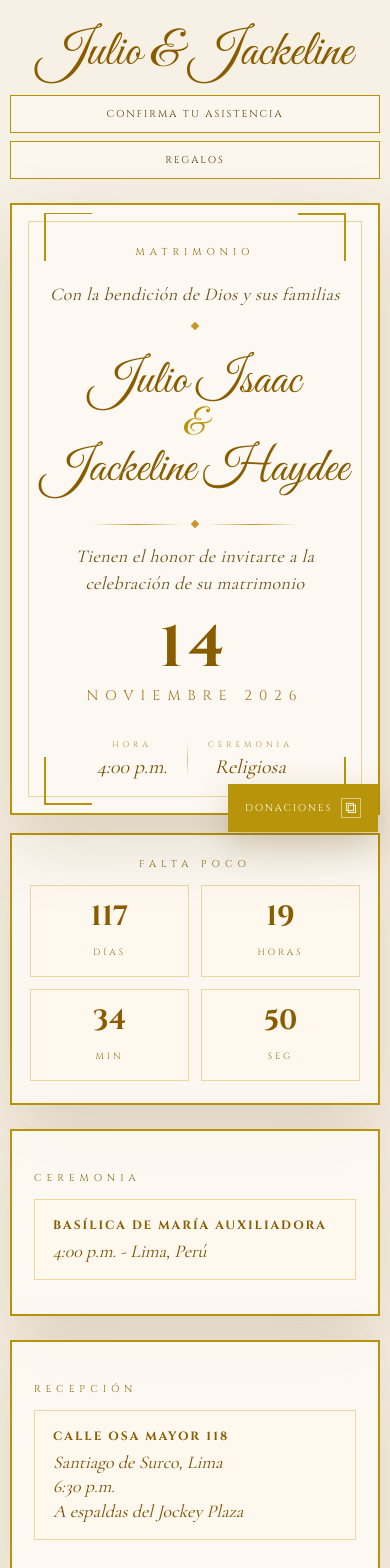
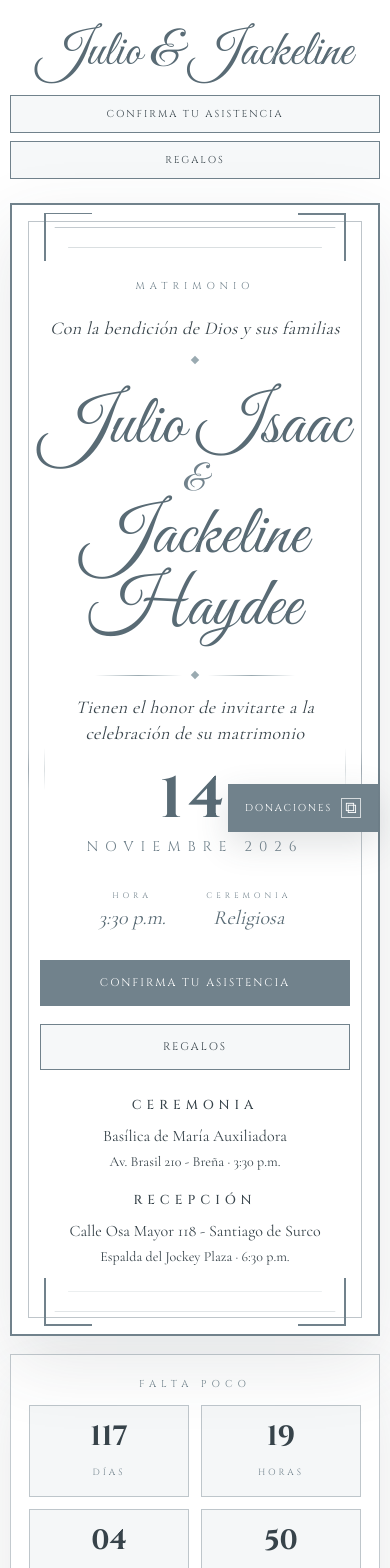
Before and after one commit to ddvloayza/matriapp, a Next.js app: page / in a window 390 px wide. Shown: the top 1568 px of the page. Built offline with nearby package versions, Linux system fonts and the light colour scheme.

Commit message:
Update wedding invitation design and ceremony time

```diff
--- a/app/countdown.tsx
+++ b/app/countdown.tsx
@@ -2,7 +2,7 @@
 
 import { useEffect, useState } from "react";
 
-const weddingDate = new Date("2026-11-14T16:00:00-05:00").getTime();
+const weddingDate = new Date("2026-11-14T15:30:00-05:00").getTime();
 
 function getRemainingTime() {
   const diff = Math.max(0, weddingDate - Date.now());
--- a/app/globals.css
+++ b/app/globals.css
@@ -1,13 +1,13 @@
 :root {
-  --paper: #fdf9f2;
-  --paper-deep: #fff8ee;
-  --cream: #f5f0e6;
-  --gold: #b8940a;
-  --gold-soft: #d4a832;
-  --ink: #5a3c00;
-  --muted: #8f711d;
-  --line: rgba(212, 168, 50, 0.42);
-  --shadow: 0 26px 70px rgba(94, 63, 5, 0.16);
+  --paper: #ffffff;
+  --paper-deep: #f5f7f8;
+  --cream: #eef1f2;
+  --gold: #71828c;
+  --gold-soft: #aebbc1;
+  --ink: #37434a;
+  --muted: #71828c;
+  --line: rgba(113, 130, 140, 0.42);
+  --shadow: 0 26px 70px rgba(55, 67, 74, 0.12);
   --font-cinzel: "Cinzel", Georgia, serif;
   --font-cormorant: "Cormorant Garamond", Georgia, serif;
   --font-great-vibes: "Great Vibes", "Brush Script MT", cursive;
@@ -24,7 +24,7 @@ html {
 body {
   margin: 0;
   min-height: 100vh;
-  background: #f7f0e5;
+  background: #ffffff;
   color: var(--ink);
   font-family: var(--font-cormorant), serif;
 }
@@ -55,7 +55,7 @@ a {
 }
 
 .brand {
-  color: #8a5c00;
+  color: #596b75;
   font-family: var(--font-great-vibes), cursive;
   font-size: clamp(30px, 5vw, 42px);
   line-height: 1;
@@ -73,7 +73,7 @@ a {
 .navLinks a,
 .button {
   border: 1.5px solid var(--gold);
-  background: rgba(253, 249, 242, 0.74);
+  background: rgba(245, 247, 248, 0.82);
   color: var(--ink);
   cursor: pointer;
   display: inline-flex;
@@ -100,7 +100,7 @@ a {
 .button.primary,
 .navLinks a:hover {
   background: var(--gold);
-  color: var(--paper);
+  color: #ffffff;
 }
 
 .button:hover {
@@ -117,11 +117,15 @@ a {
   grid-template-columns: 1fr;
 }
 
+.invitationPage {
+  width: min(1240px, calc(100% - 32px));
+}
+
 .invitationCard,
 .panel {
   position: relative;
   border: 2px solid var(--gold);
-  background: rgba(253, 249, 242, 0.96);
+  background: rgba(255, 255, 255, 0.98);
   box-shadow: var(--shadow);
 }
 
@@ -130,14 +134,289 @@ a {
   align-content: center;
   width: 100%;
   min-height: 760px;
+  overflow: hidden;
   padding: 74px 62px 62px;
   text-align: center;
 }
 
+.invitationCard::before,
+.invitationCard::after {
+  content: "";
+  position: absolute;
+  pointer-events: none;
+}
+
+.invitationCard::before {
+  inset: 26px 48px;
+  border: 1px solid var(--line);
+  clip-path: polygon(12% 0, 88% 0, 100% 50%, 88% 100%, 12% 100%, 0 50%);
+}
+
+.invitationCard::after {
+  inset: 48px 76px;
+  border: 1px solid rgba(113, 130, 140, 0.26);
+  clip-path: polygon(11% 0, 89% 0, 100% 50%, 89% 100%, 11% 100%, 0 50%);
+}
+
+.invitationContent {
+  position: relative;
+  z-index: 1;
+  width: min(820px, 100%);
+  margin: 0 auto;
+  padding: 18px 0 0;
+}
+
+.introText {
+  width: min(620px, 100%);
+  margin: 0 auto;
+  color: var(--ink);
+  font-size: 19px;
+  font-weight: 600;
+  line-height: 1.45;
+}
+
+.announcement {
+  margin: 16px 0 18px;
+  color: var(--muted);
+  font-family: var(--font-cinzel), serif;
+  font-size: 18px;
+  letter-spacing: 5px;
+}
+
+.weekday,
+.monthBlock {
+  margin: 0;
+  color: var(--ink);
+  font-family: var(--font-cinzel), serif;
+  letter-spacing: 7px;
+  text-transform: uppercase;
+}
+
+.weekday {
+  font-size: 14px;
+}
+
+.monthBlock {
+  display: grid;
+  gap: 8px;
+  font-size: 15px;
+}
+
+.monthBlock small {
+  font-size: 12px;
+  letter-spacing: 7px;
+}
+
+.eventSummary {
+  display: grid;
+  grid-template-columns: 1fr 1fr;
+  gap: 42px;
+  margin: 36px auto 24px;
+}
+
+.eventSummary h2 {
+  margin: 0 0 12px;
+  color: var(--ink);
+  font-family: var(--font-cinzel), serif;
+  font-size: 13px;
+  font-weight: 500;
+  letter-spacing: 5px;
+  text-transform: uppercase;
+}
+
+.eventSummary p {
+  margin: 5px 0;
+  color: var(--ink);
+  font-size: 16px;
+  line-height: 1.25;
+}
+
+.eventSummary small {
+  color: var(--ink);
+  font-size: 14px;
+}
+
+.dressCode {
+  display: grid;
+  gap: 7px;
+  width: min(560px, 100%);
+  margin: 0 auto;
+  padding-top: 22px;
+  border-top: 2px solid var(--line);
+}
+
+.dressCode p {
+  margin: 0;
+  color: var(--ink);
+  font-family: var(--font-cinzel), serif;
+  font-size: 13px;
+  letter-spacing: 5px;
+  text-transform: uppercase;
+}
+
+.dressCode span {
+  color: var(--ink);
+  font-size: 15px;
+  line-height: 1.3;
+}
+
+.invitationActions {
+  display: grid;
+  grid-template-columns: 1fr 1fr;
+  gap: 12px;
+  width: min(620px, 100%);
+  margin: 30px auto 0;
+  text-align: center;
+}
+
+.invitationActions .button {
+  width: 100%;
+}
+
+.compactEventSummary {
+  width: min(720px, 100%);
+  margin-top: 28px;
+}
+
+.pillButton {
+  display: inline-flex;
+  align-items: center;
+  justify-content: center;
+  min-height: 46px;
+  border-radius: 999px;
+  background: var(--gold);
+  color: #ffffff;
+  padding: 12px 26px;
+  font-family: var(--font-cinzel), serif;
+  font-size: 12px;
+  letter-spacing: 3px;
+  text-decoration: none;
+  text-transform: uppercase;
+}
+
+.qrLink {
+  display: grid;
+  justify-items: center;
+  color: var(--ink);
+  text-align: center;
+  text-decoration: none;
+}
+
+.fakeQr {
+  width: 116px;
+  aspect-ratio: 1;
+  border: 2px solid var(--line);
+  border-radius: 8px;
+  background:
+    linear-gradient(90deg, var(--ink) 10px, transparent 10px) 12px 12px / 22px 22px,
+    linear-gradient(var(--ink) 10px, transparent 10px) 12px 12px / 22px 22px,
+    linear-gradient(90deg, transparent 8px, var(--ink) 8px 14px, transparent 14px) 0 0 / 28px 28px,
+    linear-gradient(transparent 8px, var(--ink) 8px 14px, transparent 14px) 0 0 / 28px 28px,
+    #ffffff;
+}
+
+.qrLink strong {
+  margin-top: 8px;
+  font-family: var(--font-cinzel), serif;
+  font-size: 10px;
+  letter-spacing: 4px;
+  text-transform: uppercase;
+}
+
+.qrLink small {
+  width: 150px;
+  font-size: 13px;
+  line-height: 1.2;
+}
+
+.flowerCluster {
+  position: absolute;
+  z-index: 2;
+  width: 180px;
+  height: 170px;
+  pointer-events: none;
+}
+
+.flowerTop {
+  top: -20px;
+  left: -20px;
+}
+
+.flowerBottom {
+  right: -20px;
+  bottom: -20px;
+  transform: rotate(180deg);
+}
+
+.flowerCluster i {
+  position: absolute;
+  display: block;
+  border-radius: 50%;
+  background: #6f8794;
+  box-shadow: inset 0 0 0 8px rgba(255, 255, 255, 0.12);
+}
+
+.flowerCluster i::after {
+  content: "";
+  position: absolute;
+  inset: 28%;
+  border-radius: 50%;
+  border: 8px solid rgba(38, 49, 58, 0.2);
+}
+
+.flowerCluster i:nth-child(1) {
+  width: 96px;
+  height: 96px;
+  left: 0;
+  top: 0;
+}
+
+.flowerCluster i:nth-child(2) {
+  width: 72px;
+  height: 72px;
+  left: 96px;
+  top: 28px;
+}
+
+.flowerCluster i:nth-child(3) {
+  width: 66px;
+  height: 66px;
+  left: 36px;
+  top: 110px;
+}
+
+.flowerCluster b {
+  position: absolute;
+  display: block;
+  width: 34px;
+  height: 14px;
+  border-radius: 50%;
+  background: #7e8f98;
+  opacity: 0.82;
+}
+
+.flowerCluster b:nth-of-type(1) {
+  left: 142px;
+  top: 6px;
+  transform: rotate(24deg);
+}
+
+.flowerCluster b:nth-of-type(2) {
+  left: 138px;
+  top: 102px;
+  transform: rotate(62deg);
+}
+
+.flowerCluster b:nth-of-type(3) {
+  left: 8px;
+  top: 142px;
+  transform: rotate(114deg);
+}
+
 .countdownPanel {
   margin-top: 18px;
-  border: 2px solid var(--gold);
-  background: rgba(253, 249, 242, 0.92);
+  border: 1px solid var(--line);
+  background: rgba(255, 255, 255, 0.96);
   box-shadow: var(--shadow);
   padding: 24px 28px 28px;
   text-align: center;
@@ -160,7 +439,7 @@ a {
 }
 
 .timeBox strong {
-  color: #8a5c00;
+  color: var(--ink);
   font-family: var(--font-cinzel), serif;
   font-size: clamp(28px, 5vw, 48px);
   line-height: 1;
@@ -178,7 +457,7 @@ a {
 .innerBorder {
   position: absolute;
   inset: 16px;
-  border: 0.5px solid rgba(212, 168, 50, 0.46);
+  border: 0.5px solid rgba(113, 130, 140, 0.46);
   pointer-events: none;
 }
 
@@ -231,7 +510,7 @@ a {
 
 .eyebrow,
 .sectionTitle {
-  color: #8a6a10;
+  color: var(--muted);
   font-family: var(--font-cinzel), serif;
   font-size: 10px;
   letter-spacing: 5px;
@@ -248,7 +527,7 @@ a {
 
 .subtle {
   margin: 0;
-  color: #6b4f18;
+  color: var(--ink);
   font-size: 18px;
   font-style: italic;
   letter-spacing: 0.4px;
@@ -267,19 +546,19 @@ a {
   width: 110px;
   max-width: 28%;
   height: 0.5px;
-  background: linear-gradient(90deg, transparent, #c9922a, transparent);
+  background: linear-gradient(90deg, transparent, #9aaab1, transparent);
 }
 
 .divider span {
   width: 6px;
   height: 6px;
-  background: #c9922a;
+  background: #9aaab1;
   transform: rotate(45deg);
 }
 
 .names {
   margin: 12px 0;
-  color: #8a5c00;
+  color: #596b75;
   font-family: var(--font-great-vibes), cursive;
   font-size: clamp(48px, 8vw, 76px);
   font-weight: 400;
@@ -298,7 +577,7 @@ a {
 
 .dateBlock strong {
   display: block;
-  color: #8a5c00;
+  color: #596b75;
   font-family: var(--font-cinzel), serif;
   font-size: clamp(58px, 11vw, 82px);
   letter-spacing: 6px;
@@ -308,7 +587,7 @@ a {
 .dateBlock span {
   display: block;
   margin-top: 8px;
-  color: #a07820;
+  color: #71828c;
   font-family: var(--font-cinzel), serif;
   font-size: 14px;
   letter-spacing: 7px;
@@ -330,7 +609,7 @@ a {
 }
 
 .detailsLine small {
-  color: #b09040;
+  color: #71828c;
   font-family: var(--font-cinzel), serif;
   font-size: 8px;
   letter-spacing: 4px;
@@ -338,7 +617,7 @@ a {
 }
 
 .detailsLine span {
-  color: #7a5000;
+  color: #596b75;
   font-size: 20px;
   font-style: italic;
 }
@@ -346,7 +625,7 @@ a {
 .detailsLine i {
   width: 0.5px;
   height: 36px;
-  background: linear-gradient(180deg, transparent, rgba(201, 146, 42, 0.55), transparent);
+  background: linear-gradient(180deg, transparent, rgba(113, 130, 140, 0.55), transparent);
 }
 
 .sectionGrid {
@@ -381,7 +660,7 @@ a {
 
 .infoBox h2 {
   margin: 0 0 5px;
-  color: #8a5c00;
+  color: var(--gold);
   font-family: var(--font-cinzel), serif;
   font-size: 12px;
   letter-spacing: 2px;
@@ -391,7 +670,7 @@ a {
 
 .infoBox p {
   margin: 0;
-  color: #7a5000;
+  color: var(--ink);
   font-size: 18px;
   font-style: italic;
   line-height: 1.35;
@@ -441,7 +720,7 @@ a {
 
 .paymentCardButton:hover {
   border-color: var(--gold);
-  background: #fffaf0;
+  background: #eef1f2;
   transform: translateY(-1px);
 }
 
@@ -450,7 +729,7 @@ a {
   align-items: center;
   justify-content: space-between;
   gap: 10px;
-  color: #8a5c00;
+  color: var(--gold);
   font-family: var(--font-cinzel), serif;
   font-size: 10px;
   letter-spacing: 2.5px;
@@ -500,8 +779,8 @@ a {
 
 .paymentActions button {
   border: 1px solid var(--line);
-  background: rgba(253, 249, 242, 0.84);
-  color: #8a5c00;
+  background: rgba(245, 247, 248, 0.9);
+  color: var(--gold);
   cursor: pointer;
   display: inline-flex;
   align-items: center;
@@ -535,8 +814,8 @@ a {
   z-index: 40;
   width: 100%;
   border-top: 2px solid var(--gold);
-  background: rgba(253, 249, 242, 0.96);
-  box-shadow: 0 18px 48px rgba(94, 63, 5, 0.2);
+  background: rgba(255, 255, 255, 0.97);
+  box-shadow: 0 18px 48px rgba(55, 67, 74, 0.16);
   padding: 12px 16px;
 }
 
@@ -549,7 +828,7 @@ a {
   align-items: center;
   justify-content: center;
   gap: 14px;
-  color: #8a6a10;
+  color: var(--gold);
   font-family: var(--font-cinzel), serif;
   font-size: 9px;
   letter-spacing: 3px;
@@ -604,7 +883,7 @@ a {
 
 .footerNote p {
   margin: 0;
-  color: var(--gold);
+  color: var(--muted);
   font-family: var(--font-great-vibes), cursive;
   font-size: 34px;
 }
@@ -695,7 +974,7 @@ a {
 }
 
 .guestWelcome strong {
-  color: #8a5c00;
+  color: var(--gold);
   font-size: 26px;
   font-weight: 600;
 }
@@ -719,6 +998,19 @@ a {
 
   .invitationCard {
     min-height: auto;
+    padding: 72px 62px 54px;
+  }
+
+  .invitationCard::before {
+    inset: 28px 36px;
+  }
+
+  .invitationCard::after {
+    inset: 48px 56px;
+  }
+
+  .eventSummary {
+    gap: 24px;
   }
 
   .giftHeader .button {
@@ -752,9 +1044,120 @@ a {
     text-align: center;
   }
 
-  .invitationCard,
   .panel {
     padding: 40px 22px 34px;
+  }
+
+  .invitationCard {
+    min-height: 720px;
+    padding: 74px 28px 44px;
+  }
+
+  .invitationCard::before {
+    inset: 22px 16px;
+    clip-path: polygon(8% 0, 92% 0, 100% 50%, 92% 100%, 8% 100%, 0 50%);
+  }
+
+  .invitationCard::after {
+    inset: 42px 32px;
+    clip-path: polygon(8% 0, 92% 0, 100% 50%, 92% 100%, 8% 100%, 0 50%);
+  }
+
+  .invitationContent {
+    padding-top: 0;
+  }
+
+  .introText {
+    font-size: 16px;
+  }
+
+  .announcement {
+    font-size: 14px;
+    letter-spacing: 4px;
+  }
+
+  .names {
+    font-size: clamp(58px, 18vw, 82px);
+  }
+
+  .dateBlock {
+    gap: 28px;
+  }
+
+  .eventSummary {
+    grid-template-columns: 1fr;
+    gap: 20px;
+    margin-top: 26px;
+  }
+
+  .dressCode {
+    padding-top: 18px;
+  }
+
+  .dressCode p {
+    font-size: 11px;
+    letter-spacing: 3px;
+  }
+
+  .invitationActions {
+    grid-template-columns: 1fr;
+    gap: 18px;
+    justify-items: center;
+    text-align: center;
+  }
+
+  .pillButton {
+    width: 100%;
+    max-width: 290px;
+  }
+
+  .flowerCluster {
+    width: 118px;
+    height: 120px;
+  }
+
+  .flowerTop {
+    top: -18px;
+    left: -22px;
+  }
+
+  .flowerBottom {
+    right: -22px;
+    bottom: -18px;
+  }
+
+  .flowerCluster i:nth-child(1) {
+    width: 68px;
+    height: 68px;
+  }
+
+  .flowerCluster i:nth-child(2) {
+    width: 48px;
+    height: 48px;
+    left: 66px;
+    top: 22px;
+  }
+
+  .flowerCluster i:nth-child(3) {
+    width: 46px;
+    height: 46px;
+    left: 22px;
+    top: 74px;
+  }
+
+  .flowerCluster b:nth-of-type(1) {
+    left: 92px;
+    top: 4px;
+  }
+
+  .flowerCluster b:nth-of-type(2) {
+    left: 88px;
+    top: 72px;
+  }
+
+  .flowerCluster b:nth-of-type(3) {
+    left: 3px;
+    top: 94px;
   }
 
   .countdownPanel {
@@ -812,7 +1215,7 @@ a {
     font-size: 10px;
     letter-spacing: 1.8px;
     text-transform: uppercase;
-    box-shadow: 0 12px 34px rgba(94, 63, 5, 0.22);
+  box-shadow: 0 12px 34px rgba(55, 67, 74, 0.16);
     pointer-events: auto;
   }
 
@@ -821,7 +1224,7 @@ a {
     place-items: center;
     width: 20px;
     height: 20px;
-    border: 1px solid rgba(253, 249, 242, 0.52);
+    border: 1px solid rgba(255, 255, 255, 0.7);
     font-family: var(--font-cormorant), serif;
     font-size: 16px;
     font-style: normal;
@@ -841,8 +1244,8 @@ a {
     width: 100%;
     max-width: none;
     border-top: 2px solid var(--gold);
-    background: rgba(253, 249, 242, 0.98);
-    box-shadow: 0 18px 48px rgba(94, 63, 5, 0.2);
+    background: rgba(255, 255, 255, 0.98);
+    box-shadow: 0 18px 48px rgba(55, 67, 74, 0.16);
     padding: 10px;
     pointer-events: auto;
   }
--- a/app/page.tsx
+++ b/app/page.tsx
@@ -4,9 +4,9 @@ import FloatingPayments from "./floating-payments";
 
 export default function Home() {
   return (
-    <main className="page">
+    <main className="page invitationPage">
       <nav className="nav" aria-label="Navegación principal">
-        <div className="brand">Julio & Jackeline</div>
+        <div className="brand">Julio &amp; Jackeline</div>
         <div className="navLinks">
           <Link href="/confirmar">Confirma tu asistencia</Link>
           <Link href="/regalos">Regalos</Link>
@@ -21,7 +21,7 @@ export default function Home() {
           <Divider />
           <h1 id="titulo-boda" className="names">
             Julio Isaac
-            <span>&</span>
+            <span>&amp;</span>
             Jackeline Haydee
           </h1>
           <Divider />
@@ -35,7 +35,7 @@ export default function Home() {
           <div className="detailsLine">
             <div>
               <small>Hora</small>
-              <span>4:00 p.m.</span>
+              <span>3:30 p.m.</span>
             </div>
             <i />
             <div>
@@ -43,28 +43,32 @@ export default function Home() {
               <span>Religiosa</span>
             </div>
           </div>
+
+          <div className="invitationActions">
+            <Link className="button primary" href="/confirmar">
+              Confirma tu asistencia
+            </Link>
+            <Link className="button" href="/regalos">
+              Regalos
+            </Link>
+          </div>
+
+          <div className="eventSummary compactEventSummary">
+            <div>
+              <h2>Ceremonia</h2>
+              <p>Basílica de María Auxiliadora</p>
+              <small>Av. Brasil 210 - Breña · 3:30 p.m.</small>
+            </div>
+            <div>
+              <h2>Recepción</h2>
+              <p>Calle Osa Mayor 118 - Santiago de Surco</p>
+              <small>Espalda del Jockey Plaza · 6:30 p.m.</small>
+            </div>
+          </div>
         </article>
       </section>
 
       <Countdown />
-
-      <section id="detalles" className="sectionGrid">
-        <article className="panel">
-          <p className="sectionTitle">Ceremonia</p>
-          <div className="infoBox">
-            <h2>Basílica de María Auxiliadora</h2>
-            <p>4:00 p.m. - Lima, Perú</p>
-          </div>
-        </article>
-
-        <article className="panel">
-          <p className="sectionTitle">Recepción</p>
-          <div className="infoBox">
-            <h2>Calle Osa Mayor 118</h2>
-            <p>Santiago de Surco, Lima<br />6:30 p.m.<br />A espaldas del Jockey Plaza</p>
-          </div>
-        </article>
-      </section>
 
       <footer className="footerNote">
         <p>Con amor, los esperamos</p>
```
